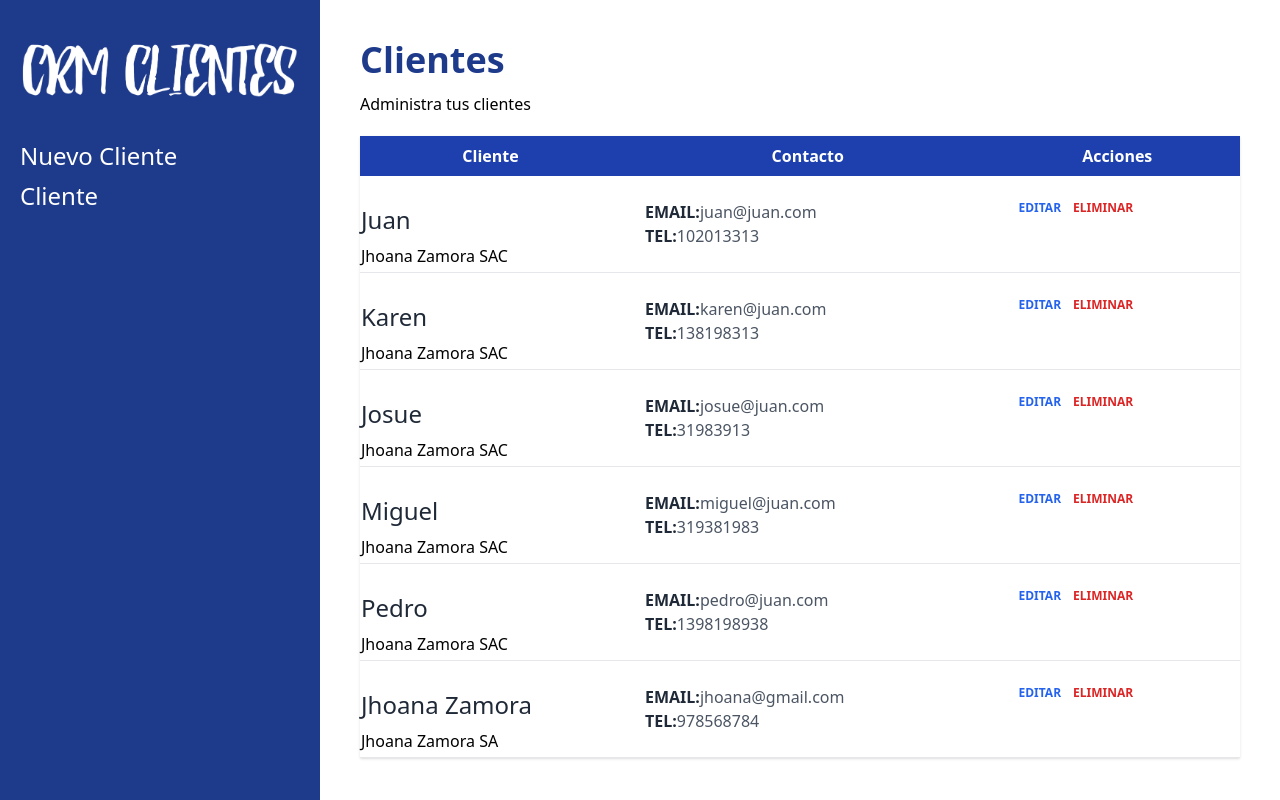
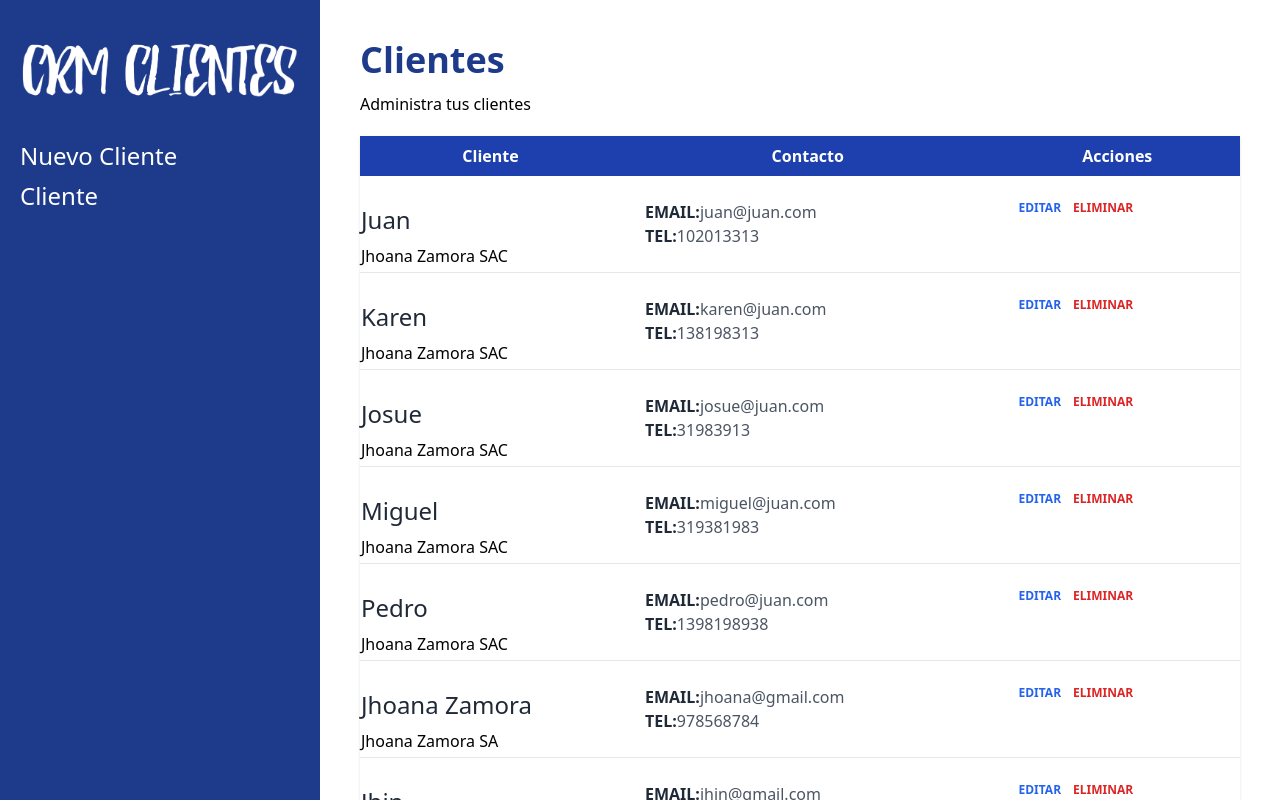
Before and after one commit to JhoanaZF/crm-client, a React (Vite) app: page / in a window 1280 px wide. Built offline with nearby package versions, Linux system fonts and the light colour scheme; data requests are answered from the project's data file.

Commit message:
Verificando que el Cliente exista y mostrar error

```diff
--- a/db.json
+++ b/db.json
@@ -42,6 +42,14 @@
       "telefono": "978568784",
       "notas": "Cotización de ecommerce ",
       "id": 6
+    },
+    {
+      "nombre": "Jhin",
+      "empresa": "Jhin SA",
+      "email": "jhin@gmail.com",
+      "telefono": "986153258",
+      "notas": "Pruebas",
+      "id": 7
     }
   ]
 }
--- a/src/components/ErrorBoundary.jsx
+++ b/src/components/ErrorBoundary.jsx
@@ -1,15 +1,14 @@
 import { useRouteError } from "react-router-dom";
 
- const ErrorBoundary = () => {
+const ErrorBoundary = () => {
   const error = useRouteError();
-  console.log(error.message);
   return (
     <div className='space-y-8'>
       <h1 className='text-center text-6xl font-extrabold mt-20 text-blue-900'>
         CRM - Clientes
       </h1>
       <p className='text-center'>Hubo un error</p>
-      <p className='text-center'>{error.message}</p>
+      <p className='text-center'>{error.message || error.statusText}</p>
     </div>
   );
 };
--- a/src/data/Clientes.js
+++ b/src/data/Clientes.js
@@ -1,5 +1,11 @@
 export const obtenerClientes = async () => {
   const respuesta = await fetch(import.meta.env.VITE_API_URL);
+  const resultado = await respuesta.json();
+  return resultado;
+};
+
+export const obtenerCliente = async (id) => {
+  const respuesta = await fetch(`${import.meta.env.VITE_API_URL}${id}`);
   const resultado = await respuesta.json();
   return resultado;
 };
--- a/src/main.jsx
+++ b/src/main.jsx
@@ -8,7 +8,9 @@ import NuevoCliente, {
 } from "./pages/NuevoCliente";
 import Index, { loader as clientesLoader } from "./pages/Index";
 import ErrorBoundary from "./components/ErrorBoundary";
-import EditarCliente from "./pages/EditarCliente";
+import EditarCliente, {
+  loader as editarClienteclienteLoader,
+} from "./pages/EditarCliente";
 
 const router = createBrowserRouter([
   {
@@ -29,6 +31,8 @@ const router = createBrowserRouter([
       {
         path: "/clientes/:clientesId/editar",
         element: <EditarCliente />,
+        loader: editarClienteclienteLoader,
+        errorElement: <ErrorBoundary />,
       },
     ],
   },
--- a/src/pages/EditarCliente.jsx
+++ b/src/pages/EditarCliente.jsx
@@ -1,3 +1,17 @@
+import { obtenerCliente } from "../data/Clientes";
+
+export const loader = async ({ params }) => {
+  const cliente = await obtenerCliente(params.clientesId);
+
+  if (Object.values(cliente).length === 0) {
+    throw new Response("", {
+      status: 404,
+      statusText: "No hay resultado",
+    });
+  }
+  return cliente || null;
+};
+
 const EditarCliente = () => {
   return <div>EditarCliente</div>;
 };
```
